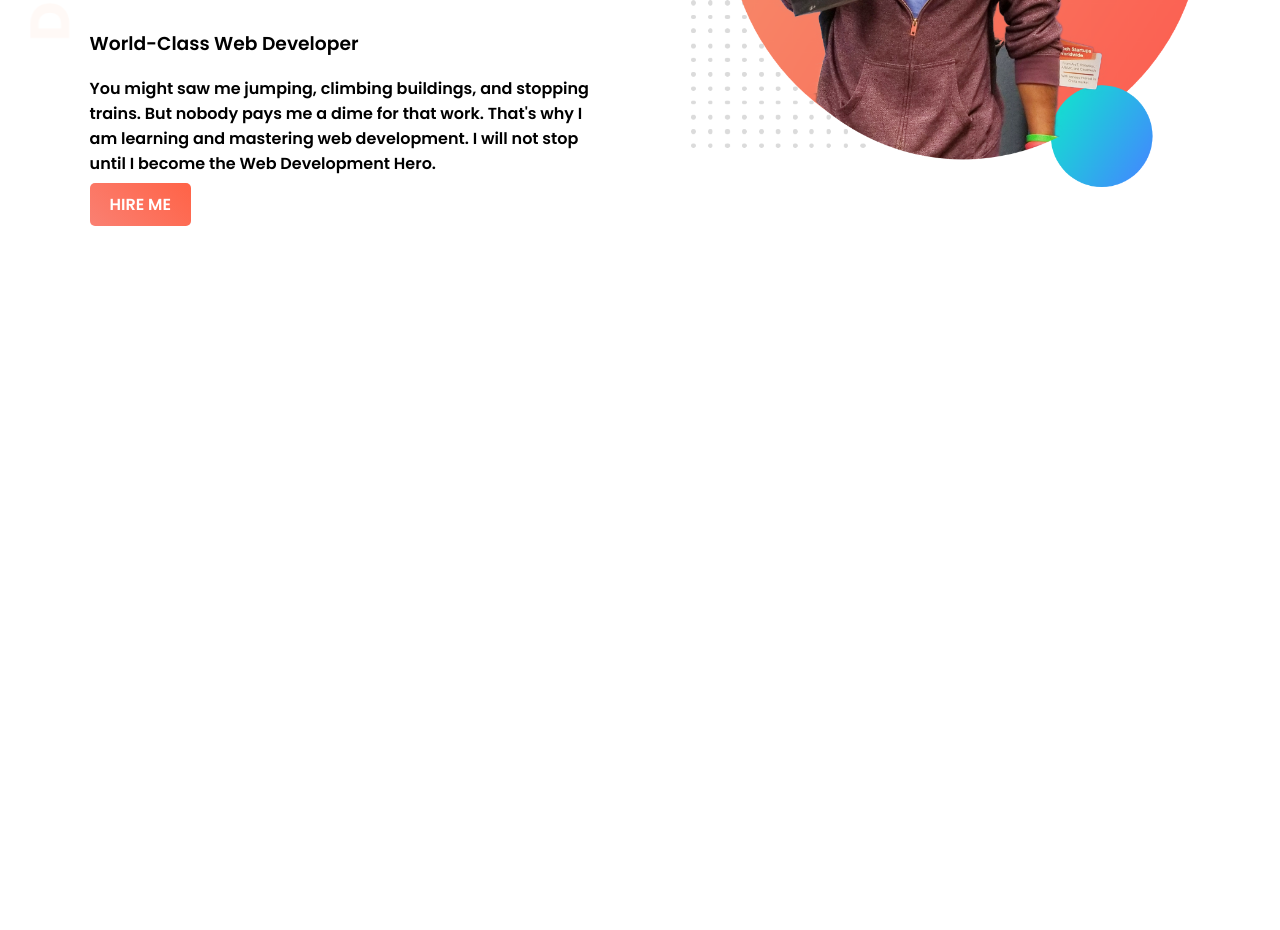
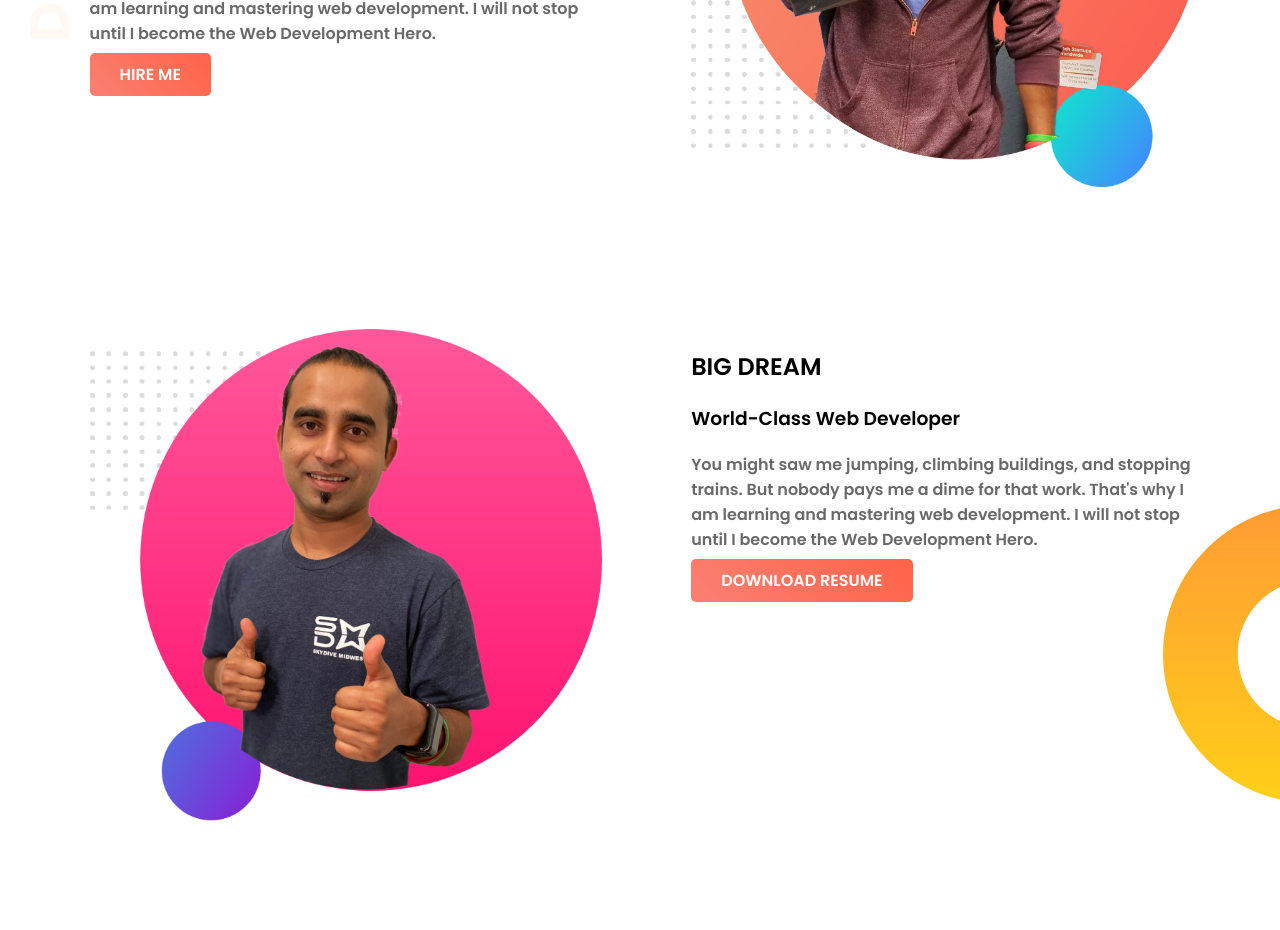
Before and after one commit to shahadat-07/web-portfolio, a plain HTML site: page index.html in a window 1280 px wide. Shown: the part 321-1251 px from the top of the page. Before the commit the page ends 800 px from the top, so only its background shows below. Drawn offline with Linux system fonts and the light colour scheme.

Commit message:
Second Section

```diff
--- a/index.html
+++ b/index.html
@@ -22,5 +22,18 @@
            <img src="images\profile.png">
        </div>
     </section>
+    <section class="dream-area">
+        <div class="half-width">
+            <img src="images\jhankar2.png">
+        </div>
+        <div class="half-width">
+         <h2>BIG DREAM</h2>
+         <h3>World-Class Web Developer</h3>
+         <p>You might saw me jumping, climbing buildings, and stopping trains. But nobody pays me a dime for that work. That's why I am learning and mastering web development. I will not stop until I become the Web Development Hero.</p>
+         <a target="_blank" class="btn" href="https://www.linkedin.com/in/shahadat-hossen-96a24b147/">DOWNLOAD RESUME</a>
+        </div>
+
+     </section>
+
 </body>
 </html>
--- a/style.css
+++ b/style.css
@@ -2,6 +2,8 @@ body{font-family: 'Poppins', sans-serif;
     margin: 0;
 }
 h1{font-size: 50px;}
+h1{font-size: 40px;}
+p{color:dimgrey}
 .highlight{color:orange;}
 .half-width{
     width:40%;
@@ -18,12 +20,18 @@ h1{font-size: 50px;}
 }
 section{
     height: 500px;
+    padding-bottom: 150px;
 }
 .btn{
     text-decoration: none;
    background-image: linear-gradient(45deg,salmon,tomato);
-    padding:10px 20px;
+    padding:10px 30px;
     border-radius: 5px;
     color:white;
     font-weight:700;
 }
+.dream-area{
+    background-image: url("images/dream-bg.png");
+    background-repeat: no-repeat;
+    background-position: right;
+}
```
